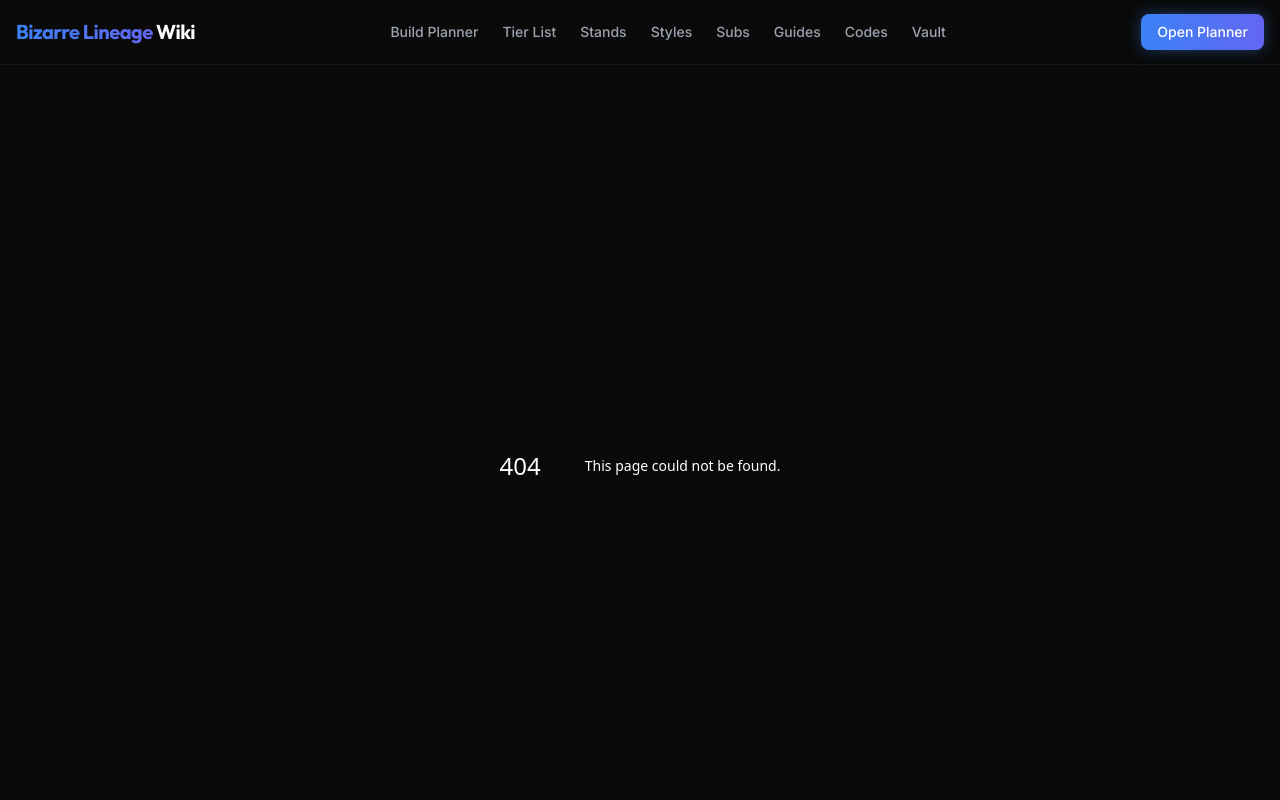
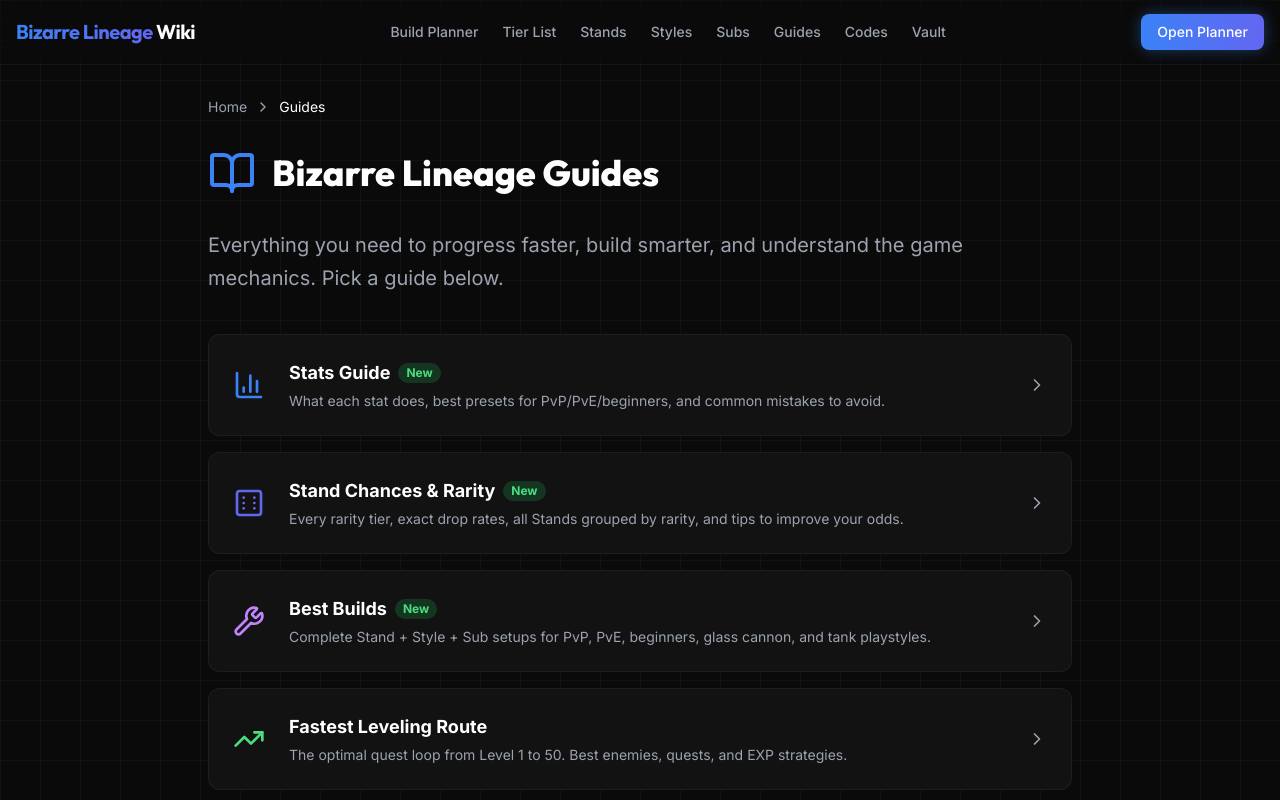
Before and after one commit to jasperchou57/bizarre-lineage-tools, a Next.js app: page /guides in a window 1280 px wide. Before the commit this address had no page. Shown: the top 800 px of the page. Built offline with nearby package versions, Linux system fonts and the light colour scheme.

Commit message:
feat: add /guides index page with all guide links
- New /guides page listing all 5 guides with icons and descriptions
- Navbar Guides link now points to /guides index
- Added /guides to sitemap

Co-Authored-By: Oz <oz-agent@warp.dev>

```diff
--- /dev/null
+++ b/src/app/guides/page.tsx
@@ -0,0 +1,93 @@
+import { Metadata } from "next";
+import Link from "next/link";
+import { ChevronRight, BookOpen, BarChart3, Dice6, Wrench, TrendingUp, ArrowUpCircle } from "lucide-react";
+
+export const metadata: Metadata = {
+    title: "All Guides | Bizarre Lineage",
+    description: "Browse all Bizarre Lineage guides: stats explained, stand rarity & drop rates, best builds, leveling routes, and prestige requirements.",
+};
+
+const guides = [
+    {
+        title: "Stats Guide",
+        description: "What each stat does, best presets for PvP/PvE/beginners, and common mistakes to avoid.",
+        href: "/guides/stats",
+        icon: <BarChart3 className="h-8 w-8 text-accent-blue" />,
+        tag: "New",
+        tagColor: "bg-green-500/20 text-green-400",
+    },
+    {
+        title: "Stand Chances & Rarity",
+        description: "Every rarity tier, exact drop rates, all Stands grouped by rarity, and tips to improve your odds.",
+        href: "/guides/stand-chances",
+        icon: <Dice6 className="h-8 w-8 text-accent-indigo" />,
+        tag: "New",
+        tagColor: "bg-green-500/20 text-green-400",
+    },
+    {
+        title: "Best Builds",
+        description: "Complete Stand + Style + Sub setups for PvP, PvE, beginners, glass cannon, and tank playstyles.",
+        href: "/guides/best-builds",
+        icon: <Wrench className="h-8 w-8 text-purple-400" />,
+        tag: "New",
+        tagColor: "bg-green-500/20 text-green-400",
+    },
+    {
+        title: "Fastest Leveling Route",
+        description: "The optimal quest loop from Level 1 to 50. Best enemies, quests, and EXP strategies.",
+        href: "/guides/leveling",
+        icon: <TrendingUp className="h-8 w-8 text-green-400" />,
+    },
+    {
+        title: "Prestige Guide",
+        description: "Requirements, benefits, what you keep and lose, and the fastest prestige route.",
+        href: "/guides/prestige",
+        icon: <ArrowUpCircle className="h-8 w-8 text-yellow-400" />,
+    },
+];
+
+export default function GuidesIndexPage() {
+    return (
+        <div className="container mx-auto px-4 py-8 max-w-4xl">
+            {/* Breadcrumbs */}
+            <div className="flex items-center gap-2 text-sm text-muted mb-8">
+                <Link href="/" className="hover:text-white transition-colors">Home</Link>
+                <ChevronRight className="h-4 w-4" />
+                <span className="text-white">Guides</span>
+            </div>
+
+            {/* Hero */}
+            <div className="flex items-center gap-4 mb-8">
+                <BookOpen className="h-12 w-12 text-accent-blue" />
+                <h1 className="text-4xl font-heading font-extrabold text-white m-0">Bizarre Lineage Guides</h1>
+            </div>
+
+            <p className="text-xl text-muted leading-relaxed mb-10">
+                Everything you need to progress faster, build smarter, and understand the game mechanics. Pick a guide below.
+            </p>
+
+            {/* Guide Cards */}
+            <div className="space-y-4">
+                {guides.map((guide) => (
+                    <Link
+                        key={guide.href}
+                        href={guide.href}
+                        className="flex items-center gap-6 bg-surface border border-border rounded-xl p-6 hover:border-accent-blue/50 hover:shadow-[0_0_20px_rgba(59,130,246,0.1)] transition-all group"
+                    >
+                        <div className="shrink-0">{guide.icon}</div>
+                        <div className="flex-1 min-w-0">
+                            <div className="flex items-center gap-2 mb-1">
+                                <h2 className="text-lg font-bold text-white group-hover:text-accent-blue transition-colors">{guide.title}</h2>
+                                {guide.tag && (
+                                    <span className={`text-xs font-bold px-2 py-0.5 rounded-full ${guide.tagColor}`}>{guide.tag}</span>
+                                )}
+                            </div>
+                            <p className="text-sm text-muted">{guide.description}</p>
+                        </div>
+                        <ChevronRight className="h-5 w-5 text-muted group-hover:text-accent-blue shrink-0 transition-colors" />
+                    </Link>
+                ))}
+            </div>
+        </div>
+    );
+}
--- a/src/app/sitemap.ts
+++ b/src/app/sitemap.ts
@@ -21,6 +21,7 @@ export default function sitemap(): MetadataRoute.Sitemap {
         { url: `${BASE_URL}/sub-abilities`, lastModified: now, changeFrequency: "monthly", priority: 0.7 },
         { url: `${BASE_URL}/guides/leveling`, lastModified: now, changeFrequency: "monthly", priority: 0.7 },
         { url: `${BASE_URL}/guides/prestige`, lastModified: now, changeFrequency: "monthly", priority: 0.7 },
+        { url: `${BASE_URL}/guides`, lastModified: now, changeFrequency: "monthly", priority: 0.7 },
         { url: `${BASE_URL}/guides/stats`, lastModified: now, changeFrequency: "monthly", priority: 0.8 },
         { url: `${BASE_URL}/guides/stand-chances`, lastModified: now, changeFrequency: "monthly", priority: 0.8 },
         { url: `${BASE_URL}/guides/best-builds`, lastModified: now, changeFrequency: "monthly", priority: 0.8 },
--- a/src/components/layout/Navbar.tsx
+++ b/src/components/layout/Navbar.tsx
@@ -15,7 +15,7 @@ export function Navbar() {
                     <Link href="/stands" className="text-sm font-medium text-muted hover:text-white transition-colors">Stands</Link>
                     <Link href="/fighting-styles" className="text-sm font-medium text-muted hover:text-white transition-colors">Styles</Link>
                     <Link href="/sub-abilities" className="text-sm font-medium text-muted hover:text-white transition-colors">Subs</Link>
-                    <Link href="/guides/best-builds" className="text-sm font-medium text-muted hover:text-white transition-colors">Guides</Link>
+<Link href="/guides" className="text-sm font-medium text-muted hover:text-white transition-colors">Guides</Link>
                     <Link href="/codes" className="text-sm font-medium text-muted hover:text-white transition-colors">Codes</Link>
                     <Link href="/vault" className="text-sm font-medium text-muted hover:text-white transition-colors">Vault</Link>
                 </div>
```
